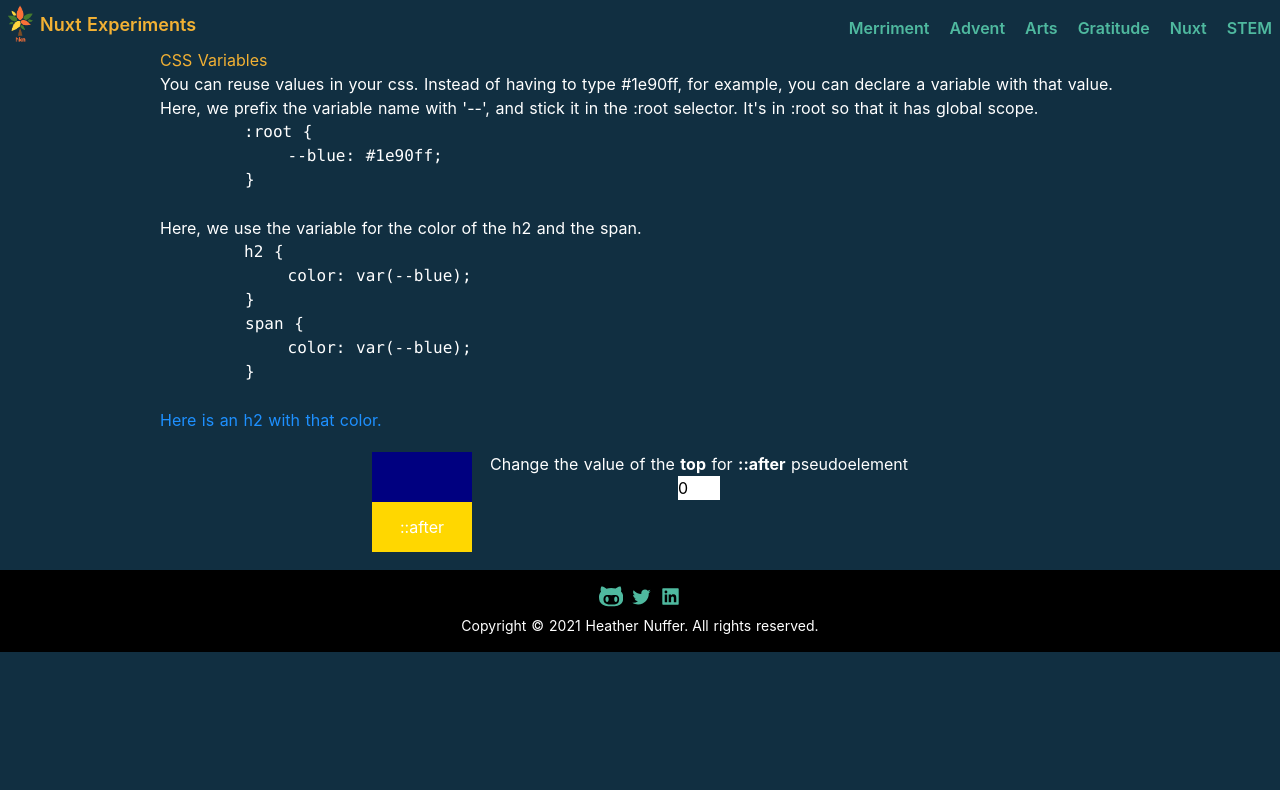
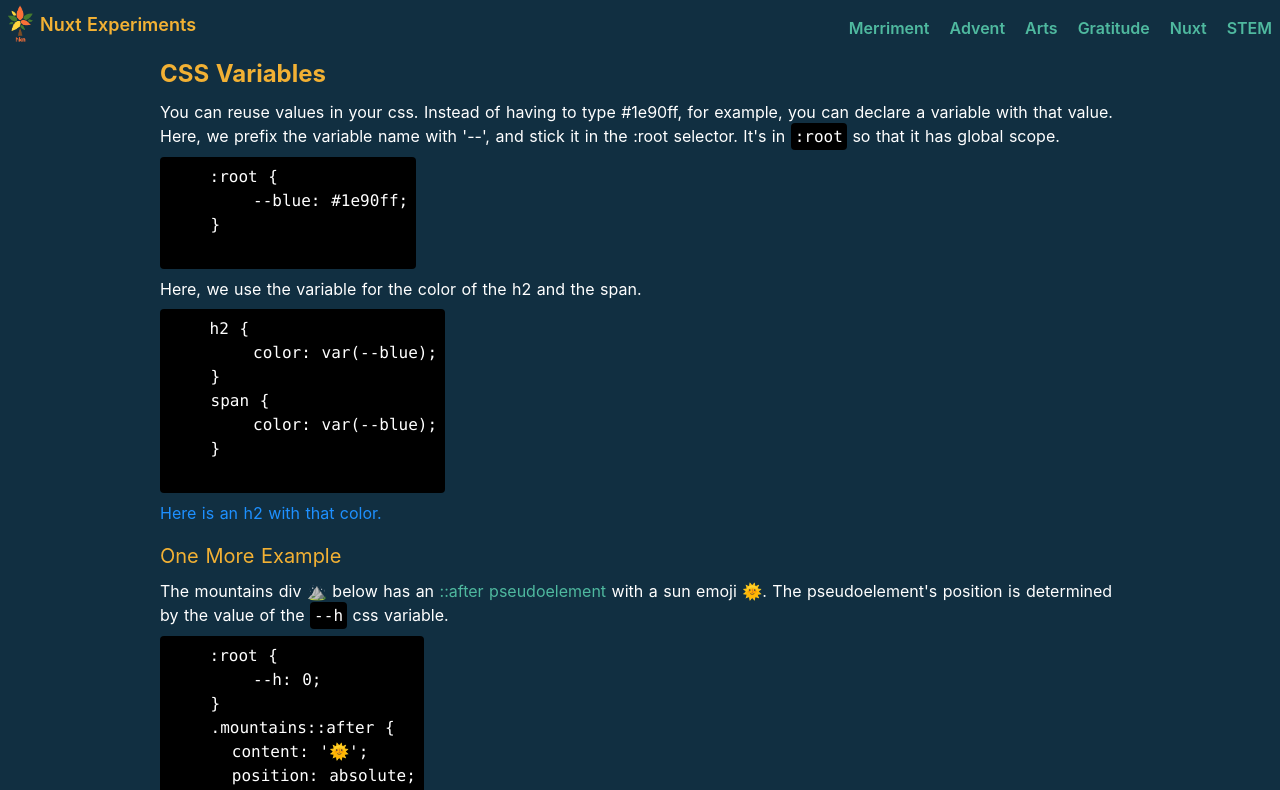
Before and after one commit to ethyl2/nuxt-experiment, a Nuxt app: page /stem/css-variables in a window 1280 px wide. Shown: the top 790 px of the page. Built offline with nearby package versions, Linux system fonts and the light colour scheme; a web font is replaced by a local one.

Commit message:
Finishes css variables page for now; adds link to it in STEM index

```diff
--- a/pages/stem/css-variables.vue
+++ b/pages/stem/css-variables.vue
@@ -1,6 +1,6 @@
 <style>
 :root {
-  --h: 50px;
+  --h: 0;
   --bullet2: '$';
   --blue: #1e90ff;
 }
@@ -9,57 +9,67 @@ h2.h2-example {
   color: var(--blue) !important;
 }
 
-.row {
-  width: 100px;
-  height: 50px;
-  background: navy;
+.mountains {
+  background: rgb(27, 207, 231);
   position: relative;
+  font-size: 4rem;
+  z-index: 20;
+  border-bottom: 20px solid green;
+  border-radius: 4px;
 }
 
-.row::after {
-  content: '::after';
+.mountains::after {
+  content: '🌞';
   display: block;
   position: absolute;
-  width: 100px;
-  height: 50px;
-  line-height: 50px;
-  background: gold;
   text-align: center;
-  top: var(--h);
+  bottom: var(--h);
+  font-size: 4rem;
+  z-index: -1;
 }
 .wrapper {
   display: flex;
   justify-content: space-between;
   min-width: 576px;
   margin: auto;
-  padding: 20px;
+  padding-top: 3rem;
 }
 
 #y {
   display: block;
-  width: 10%;
+  width: 15%;
   margin: auto;
   color: black;
+  padding-left: 0.25rem;
+  margin-top: 1rem;
+}
+
+@media (max-width: 640px) {
+  .wrapper {
+    flex-flow: column nowrap;
+    min-width: 200px;
+  }
 }
 </style>
 <template>
   <div class="flex flex-col items-start justify-start mx-4 md:mx-40">
-    <h1>CSS Variables</h1>
+    <h1 class="text-2xl font-bold my-2">CSS Variables</h1>
     <p>
       You can reuse values in your css. Instead of having to type #1e90ff, for
       example, you can declare a variable with that value.
     </p>
     <p>
       Here, we prefix the variable name with '--', and stick it in the :root
-      selector. It's in :root so that it has global scope.
+      selector. It's in <code class="bg-black rounded p-1">:root</code> so that
+      it has global scope.
     </p>
-    <pre>
+    <pre class="bg-black p-2 rounded my-2">
     :root {
         --blue: #1e90ff;
     }
     </pre>
     <p>Here, we use the variable for the color of the h2 and the span.</p>
-    <pre>
+    <pre class="bg-black p-2 rounded my-2">
     h2 {
         color: var(--blue);
     }
@@ -68,13 +78,36 @@ h2.h2-example {
     }
     </pre>
     <h2 class="h2-example">Here is an h2 with that color.</h2>
+    <h2 class="mt-4 mb-2 text-xl">One More Example</h2>
+    <p>
+      The mountains div ⛰️ below has an
+      <a
+        href="https://developer.mozilla.org/en-US/docs/Web/CSS/::after"
+        target="_blank"
+        >::after pseudoelement</a
+      >
+      with a sun emoji 🌞. The pseudoelement's position is determined by the
+      value of the <code class="bg-black rounded p-1">--h</code> css variable.
+    </p>
+    <pre class="bg-black p-2 rounded my-2">
+    :root {
+        --h: 0;
+    }
+    .mountains::after {
+      content: '🌞';
+      position: absolute;
+      bottom: var(--h);
+    }
+  </pre
+    >
     <div class="wrapper">
-      <div class="row"></div>
+      <div class="mountains"><span>⛰️⛰️⛰️</span></div>
+      <div class="ml-4">
         <label for="y"
-        >Change the value of the <b>top</b> for <b>::after</b>
-        pseudoelement
+          >Make the sun rise or set, by changing the value of <b>--h</b>:</label
+        >
         <input id="y" type="number" value="0" step="10" />
-      </label>
+      </div>
     </div>
   </div>
 </template>
--- a/pages/stem/index.vue
+++ b/pages/stem/index.vue
@@ -13,6 +13,9 @@
         </nuxt-link>
         <nuxt-link to="/stem/elements">
           <img src="/chemistry.png" alt="chemistry" />
+        </nuxt-link>
+        <nuxt-link to="/stem/css-variables">
+          <img src="/orange-sun.png" alt="sun" />
         </nuxt-link>
       </div>
       <!-- RIGHT SIDE -->
@@ -43,6 +46,7 @@
             >Using Local Storage</nuxt-link
           >
           <nuxt-link to="/stem/caps-lock">Caps Lock Event Listening</nuxt-link>
+          <nuxt-link to="/stem/css-variables">CSS Variables</nuxt-link>
         </div>
         <div class="p-6 rounded bg-teal-900 flex flex-col space-y-2">
           <h2 class="text-2xl">STEM-Themed Songs</h2>
```
Also changed, not shown: static/orange-sun.png (added). Lines whose indentation alone changed are shown as unchanged.
